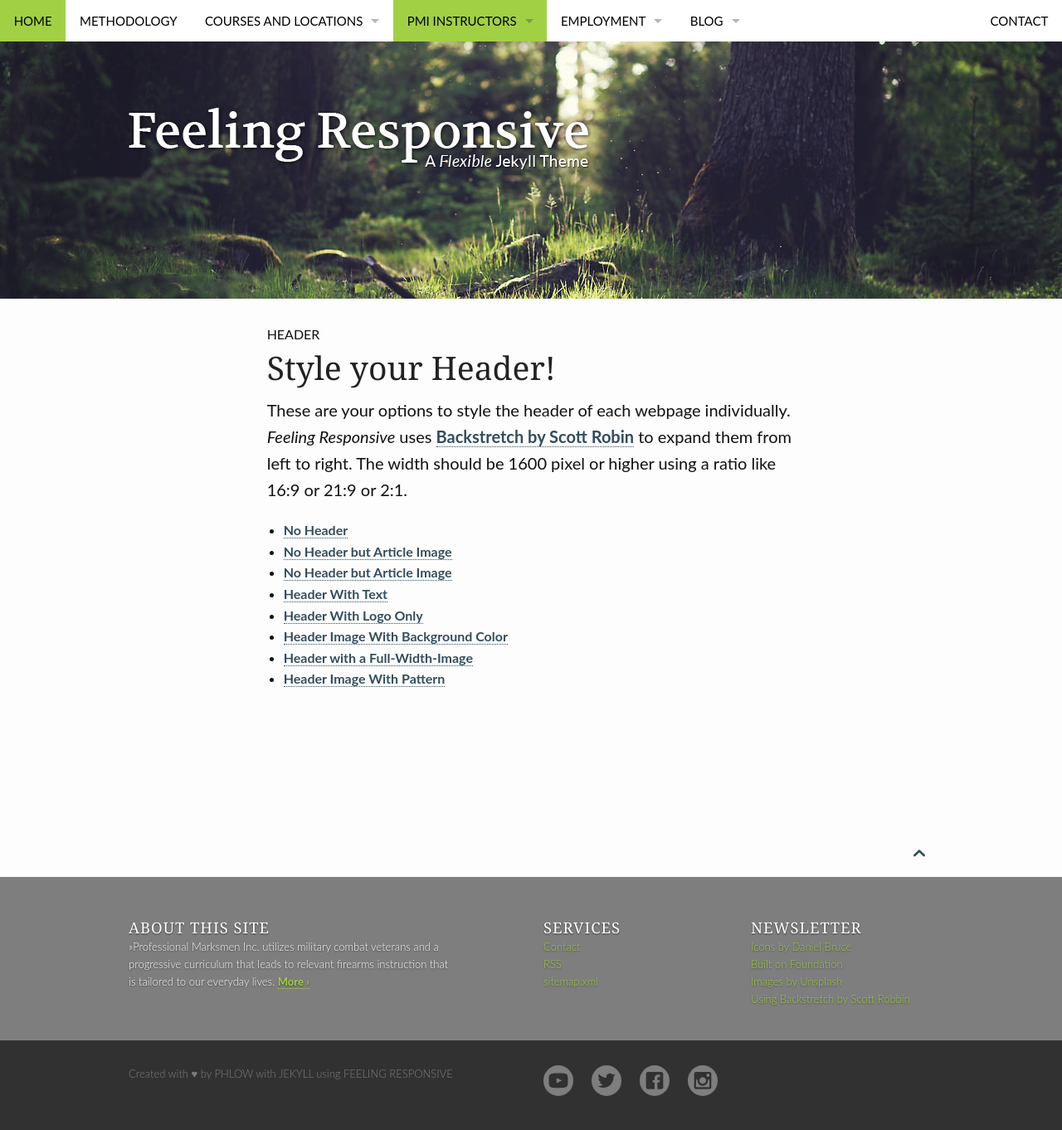
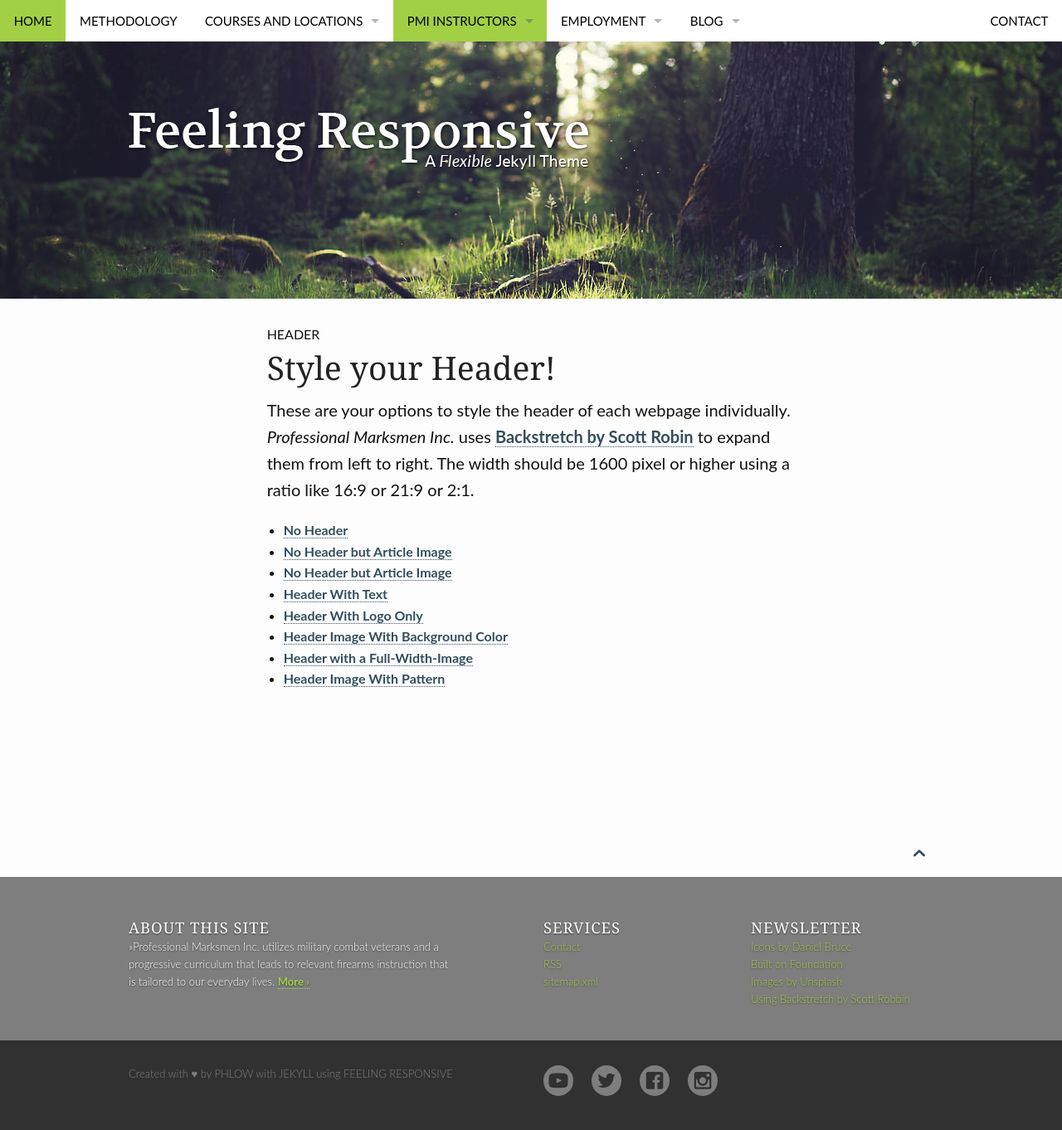
Before and after one commit to JonWeilerPMI/pmisite, a Jekyll site: the page built from pages/headers.md, in a window 1280 px wide. Shown: the whole page at 83% size. Built offline with Jekyll 4.4.1, drawn with Linux system fonts in a browser that asks for light colours.

Commit message:
header update

```diff
--- a/pages/headers.md
+++ b/pages/headers.md
@@ -3,7 +3,7 @@ layout: page
 show_meta: false
 subheadline: "Header"
 title: "Style your Header!"
-teaser: "These are your options to style the header of each webpage individually. <em>Feeling Responsive</em> uses <a href='http://srobbin.com/jquery-plugins/backstretch/'>Backstretch by Scott Robin</a> to expand them from left to right. The width should be 1600 pixel or higher using a ratio like 16:9 or 21:9 or 2:1."
+teaser: "These are your options to style the header of each webpage individually. <em>Professional Marksmen Inc.</em> uses <a href='http://srobbin.com/jquery-plugins/backstretch/'>Backstretch by Scott Robin</a> to expand them from left to right. The width should be 1600 pixel or higher using a ratio like 16:9 or 21:9 or 2:1."
 header:
    image_fullwidth: "header_unsplash_5.jpg"
 permalink: "/headers/"
```
